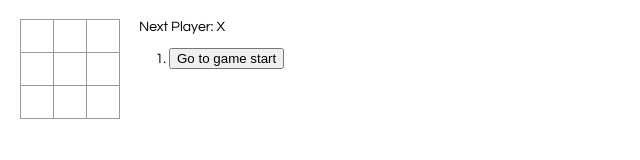
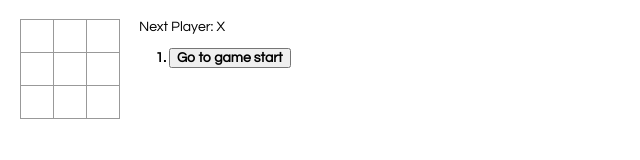
Before and after one commit to josepplloo/tictactoe, a React app: page / in a window 1280 px wide. Shown: the full height of the page, 0-640 px from the left. Built offline with nearby package versions, Linux system fonts and the light colour scheme.

Commit message:
Bold the currently selected item in the move list

```diff
--- a/src/components/Game.js
+++ b/src/components/Game.js
@@ -47,14 +47,14 @@ export default class Game extends React.Component {
     const history = this.state.history;
     const current = history[this.state.stepNumber];
     const winner = calculateWinner(current.squares);
-
+    let liclass ='';
     const moves = history.map((step, move) => {
       const [col, row] = calculateLocation(history[move].column);
       const desc = move ?
         'Go to move #' + move +': '+ col +', ' + row :
         'Go to game start';
       return (
-        <li key={move}>
+        <li key={move} class={move === history.length - 1 ? liclass ='selected': liclass ='unselected' }>
           <button onClick={() => this.jumpTo(move)}>{desc}</button>
         </li>
       );
--- a/src/index.css
+++ b/src/index.css
@@ -48,3 +48,15 @@ ol, ul {
 .game-info {
   margin-left: 20px;
 }
+
+.selected {
+  font-weight: bold;
+}
+
+.unselected {
+  font-weight: lighter;
+}
+
+button {
+  font: inherit;
+}
```
